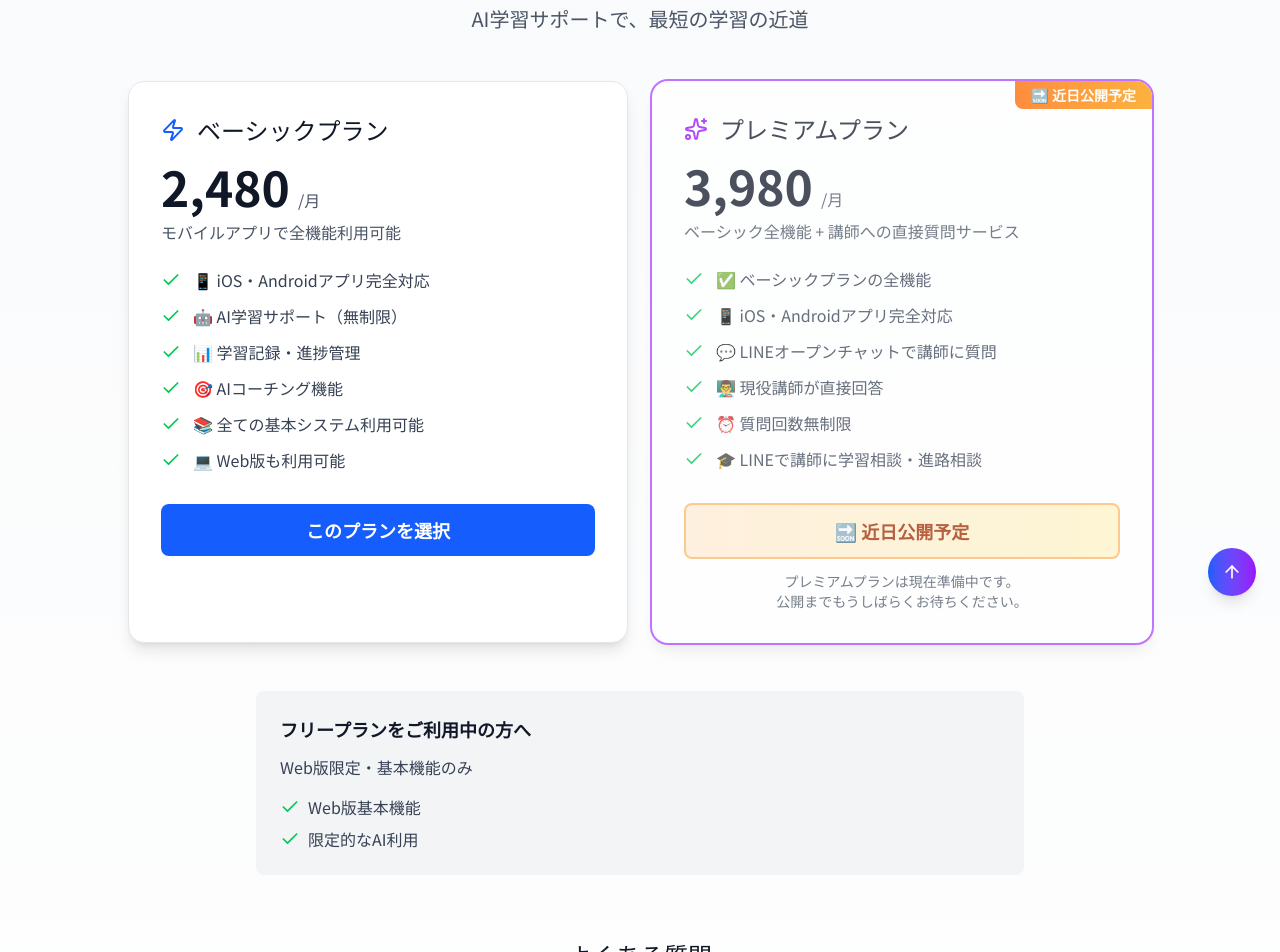
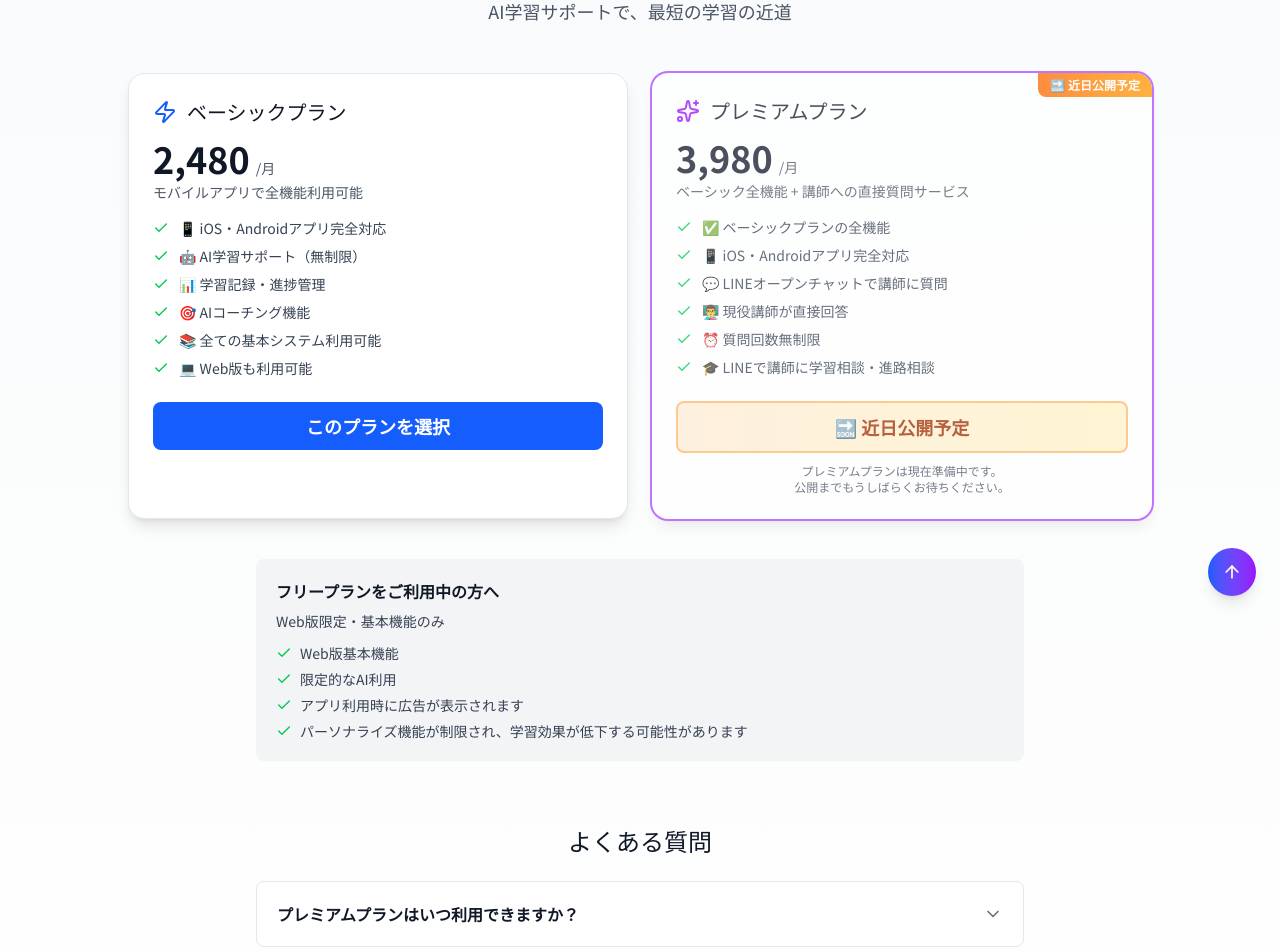
Before and after one commit to YukiOgata-tech/Lival-web, a Next.js app: page /pricing in a window 1280 px wide. Shown: the part 180-1132 px from the top of the page. Built offline with nearby package versions, Linux system fonts and the light colour scheme; no server answers; a web font is replaced by a local one.

Commit message:
responsive for some of pages section updated

```diff
--- a/src/app/pricing/page.tsx
+++ b/src/app/pricing/page.tsx
@@ -2,10 +2,11 @@
 
 import { useState } from 'react'
 import { useRouter } from 'next/navigation'
+import { motion, AnimatePresence } from 'framer-motion'
 import { useAuth } from '@/hooks/useAuth'
 import VerifyEmailBanner from '@/components/account/VerifyEmailBanner'
 import { SUBSCRIPTION_PLANS, formatPrice } from '@/data/subscriptions'
-import { Check, Sparkles, Zap } from 'lucide-react'
+import { Check, Sparkles, Zap, ChevronDown } from 'lucide-react'
 
 export default function PricingPage() {
   const router = useRouter()
@@ -39,30 +40,29 @@ export default function PricingPage() {
   const currentPlan = userData?.subscription?.plan || 'free_web'
 
   return (
-    <div className="min-h-screen bg-gradient-to-b from-gray-50 to-white py-12 px-4 sm:px-6 lg:px-8">
+    <div className="min-h-screen bg-gradient-to-b from-gray-50 to-white py-8 sm:py-12 px-4 sm:px-6 lg:px-8">
       <div className="max-w-7xl mx-auto">
         {/* ヘッダー */}
-        {/* ヘッダー */}
-        <div className="text-center mb-6 sm:mb-12">
-          <h1 className="text-3xl sm:text-4xl font-bold text-gray-900 mb-2 sm:mb-4">
+        <div className="text-center mb-8 sm:mb-12">
+          <h1 className="text-3xl sm:text-4xl font-bold text-gray-900 mb-2">
             あなたに最適なプランを選択
           </h1>
-          <p className="text-base sm:text-xl text-gray-600">
+          <p className="text-base sm:text-lg text-gray-600">
             AI学習サポートで、最短の学習の近道
           </p>
         </div>
         {/* 未認証ユーザー向けバナー */}
-        <div className="mb-4 sm:mb-6">
+        <div className="mb-6 sm:mb-8">
           <VerifyEmailBanner />
         </div>
 
         {/* 現在のプラン表示 */}
         {currentPlan !== 'free_web' && (
-          <div className="mb-8 p-4 bg-blue-50 border border-blue-200 rounded-lg text-center">
-            <p className="text-blue-800 mb-2">
+          <div className="mb-6 p-4 bg-blue-50 border border-blue-200 rounded-lg text-center">
+            <p className="text-blue-800 mb-1.5 text-sm sm:text-base">
               現在のプラン: <span className="font-bold">{SUBSCRIPTION_PLANS[currentPlan]?.name}</span>
             </p>
-            <p className="text-sm text-blue-700">
+            <p className="text-xs sm:text-sm text-blue-700">
               プラン変更をご希望の場合は、プランカードをクリックしてサブスクリプション管理ページにアクセスしてください
             </p>
           </div>
@@ -75,7 +75,7 @@ export default function PricingPage() {
             plan={SUBSCRIPTION_PLANS.basic}
             isCurrentPlan={currentPlan === 'basic'}
             onSelect={() => handleSubscribe('basic')}
-            icon={<Zap className="w-6 h-6 text-blue-600" />}
+            icon={<Zap className="w-5 h-5 sm:w-6 sm:h-6 text-blue-600" />}
           />
 
           {/* プレミアムプラン */}
@@ -85,22 +85,22 @@ export default function PricingPage() {
             onSelect={() => handleSubscribe('premium')}
             isPopular
             hasTrial={!userData?.subscription?.hasUsedTrial}
-            icon={<Sparkles className="w-6 h-6 text-purple-600" />}
+            icon={<Sparkles className="w-5 h-5 sm:w-6 sm:h-6 text-purple-600" />}
           />
         </div>
 
         {/* フリープランの説明 */}
-        <div className="mt-8 sm:mt-12 p-5 sm:p-6 bg-gray-100 rounded-lg max-w-3xl mx-auto">
-          <h3 className="text-base sm:text-lg font-semibold text-gray-900 mb-2 sm:mb-3">
+        <div className="mt-8 sm:mt-10 p-4 sm:p-5 bg-gray-100 rounded-lg max-w-3xl mx-auto">
+          <h3 className="text-base font-semibold text-gray-900 mb-2">
             フリープランをご利用中の方へ
           </h3>
-          <p className="text-gray-700 text-sm sm:text-base mb-3 sm:mb-4">
+          <p className="text-gray-700 text-sm mb-3">
             {SUBSCRIPTION_PLANS.free_web.description}
           </p>
-          <ul className="space-y-1.5 sm:space-y-2">
+          <ul className="space-y-1.5">
             {SUBSCRIPTION_PLANS.free_web.features?.map((feature, index) => (
-              <li key={index} className="flex items-start text-gray-700">
-                <Check className="w-4 h-4 sm:w-5 sm:h-5 text-green-500 mr-2 flex-shrink-0 mt-0.5" />
+              <li key={index} className="flex items-start text-gray-700 text-sm">
+                <Check className="w-4 h-4 text-green-500 mr-2 flex-shrink-0 mt-0.5" />
                 <span>{feature}</span>
               </li>
             ))}
@@ -108,14 +108,14 @@ export default function PricingPage() {
         </div>
 
         {/* FAQ */}
-        <div className="mt-16 max-w-3xl mx-auto">
-          <h2 className="text-2xl font-bold text-gray-900 mb-6 text-center">
+        <div className="mt-12 sm:mt-16 max-w-3xl mx-auto">
+          <h2 className="text-xl sm:text-2xl font-bold text-gray-900 mb-6 text-center">
             よくある質問
           </h2>
-          <div className="space-y-4">
+          <div className="space-y-3 sm:space-y-4">
             <FAQItem
               question="プレミアムプランはいつ利用できますか？"
-              answer="プレミアムプランは現在準備中で、近日中に公開予定です。公開までもうしばらくお待ちください。初回リリース時には3無料トライアル期間を提供する予定です。"
+              answer="プレミアムプランは現在準備中で、近日中に公開予定です。公開までもうしばらくお待ちください。リリース時には3日間無料トライアル期間を提供する予定です。"
             />
             <FAQItem
               question="支払い方法は何がありますか？"
@@ -165,48 +165,48 @@ function PlanCard({ plan, isCurrentPlan, isPopular, hasTrial, onSelect, icon }:
     >
       {/* 近日公開予定バッジ */}
       {isComingSoon && (
-        <div className="absolute top-0 right-0 bg-gradient-to-r from-orange-500 to-amber-500 text-white px-4 py-1 text-sm font-semibold rounded-bl-lg z-10">
+        <div className="absolute top-0 right-0 bg-gradient-to-r from-orange-500 to-amber-500 text-white px-3 py-1 text-xs font-semibold rounded-bl-lg z-10">
           🔜 近日公開予定
         </div>
       )}
 
       {/* 人気バッジ */}
       {isPopular && !isComingSoon && (
-        <div className="absolute top-0 right-0 bg-gradient-to-r from-purple-600 to-pink-600 text-white px-4 py-1 text-sm font-semibold rounded-bl-lg">
+        <div className="absolute top-0 right-0 bg-gradient-to-r from-purple-600 to-pink-600 text-white px-3 py-1 text-xs font-semibold rounded-bl-lg">
           人気 No.1
         </div>
       )}
 
       {/* トライアルバッジ */}
       {hasTrial && !isComingSoon && (
-        <div className="absolute top-0 left-0 bg-gradient-to-r from-green-500 to-emerald-500 text-white px-4 py-1 text-sm font-semibold rounded-br-lg">
+        <div className="absolute top-0 left-0 bg-gradient-to-r from-green-500 to-emerald-500 text-white px-3 py-1 text-xs font-semibold rounded-br-lg">
           🎁 3日間無料
         </div>
       )}
 
-      <div className="p-5 sm:p-8">
+      <div className="p-5 sm:p-6">
         {/* アイコンとプラン名 */}
-        <div className="flex items-center mb-3 sm:mb-4">
+        <div className="flex items-center mb-3">
           {icon}
-          <h3 className="text-xl sm:text-2xl font-bold text-gray-900 ml-3">{plan.name}</h3>
+          <h3 className="text-lg sm:text-xl font-bold text-gray-900 ml-2.5">{plan.name}</h3>
         </div>
 
         {/* 価格 */}
-        <div className="mb-4 sm:mb-6">
+        <div className="mb-4">
           <div className="flex items-baseline">
-            <span className="text-3xl sm:text-5xl font-extrabold text-gray-900">
+            <span className="text-3xl sm:text-4xl font-extrabold text-gray-900">
               {plan.price.toLocaleString()}
             </span>
-            <span className="text-gray-600 ml-2 text-sm sm:text-base">/月</span>
+            <span className="text-gray-600 ml-1.5 text-sm">/月</span>
           </div>
-          <p className="text-gray-600 mt-1 sm:mt-2 text-sm sm:text-base">{plan.description}</p>
+          <p className="text-gray-600 mt-1 text-sm">{plan.description}</p>
         </div>
 
         {/* 機能リスト */}
-        <ul className="space-y-2.5 sm:space-y-3 mb-6 sm:mb-8">
+        <ul className="space-y-2 mb-6">
           {plan.features?.map((feature, index) => (
-            <li key={index} className="flex items-start">
-              <Check className="w-4 h-4 sm:w-5 sm:h-5 text-green-500 mr-3 flex-shrink-0 mt-0.5" />
+            <li key={index} className="flex items-start text-sm">
+              <Check className="w-4 h-4 text-green-500 mr-2.5 flex-shrink-0 mt-0.5" />
               <span className="text-gray-700">{feature}</span>
             </li>
           ))}
@@ -216,7 +216,7 @@ function PlanCard({ plan, isCurrentPlan, isPopular, hasTrial, onSelect, icon }:
         <button
           onClick={isComingSoon ? undefined : onSelect}
           disabled={isCurrentPlan || isComingSoon}
-          className={`w-full py-3 px-6 rounded-lg font-semibold text-lg transition-all ${
+          className={`w-full py-2.5 px-5 rounded-lg font-semibold text-base sm:text-lg transition-all ${
             isComingSoon
               ? 'bg-gradient-to-r from-orange-100 to-amber-100 text-orange-800 cursor-not-allowed border-2 border-orange-300'
               : isCurrentPlan
@@ -231,7 +231,7 @@ function PlanCard({ plan, isCurrentPlan, isPopular, hasTrial, onSelect, icon }:
 
         {/* 近日公開予定の説明 */}
         {isComingSoon && (
-          <p className="text-sm text-center text-gray-600 mt-3">
+          <p className="text-xs text-center text-gray-600 mt-2.5">
             プレミアムプランは現在準備中です。<br />
             公開までもうしばらくお待ちください。
           </p>
@@ -247,12 +247,35 @@ interface FAQItemProps {
 }
 
 function FAQItem({ question, answer }: FAQItemProps) {
+  const [isOpen, setIsOpen] = useState(false)
+
   return (
-    <details className="bg-white p-6 rounded-lg border border-gray-200">
-      <summary className="font-semibold text-gray-900 cursor-pointer">
-        {question}
-      </summary>
-      <p className="mt-3 text-gray-700">{answer}</p>
-    </details>
+    <div className="bg-white rounded-lg border border-gray-200 overflow-hidden">
+      <button
+        className="w-full flex justify-between items-center text-left p-4 sm:p-5"
+        onClick={() => setIsOpen(!isOpen)}
+      >
+        <span className="font-semibold text-gray-900 text-sm sm:text-base">{question}</span>
+        <ChevronDown
+          className={`w-5 h-5 text-gray-500 transition-transform duration-300 ${
+            isOpen ? 'rotate-180' : ''
+          }`}
+        />
+      </button>
+      <AnimatePresence>
+        {isOpen && (
+          <motion.div
+            initial={{ opacity: 0, height: 0 }}
+            animate={{ opacity: 1, height: 'auto' }}
+            exit={{ opacity: 0, height: 0 }}
+            transition={{ duration: 0.3, ease: 'easeInOut' }}
+          >
+            <div className="px-4 sm:px-5 pb-4 sm:pb-5">
+              <p className="text-gray-700 text-sm">{answer}</p>
+            </div>
+          </motion.div>
+        )}
+      </AnimatePresence>
+    </div>
   )
 }
--- a/src/data/subscriptions.ts
+++ b/src/data/subscriptions.ts
@@ -14,7 +14,9 @@ export const SUBSCRIPTION_PLANS: Record<string, PricingPlanDetail> = {
     description: 'Web版限定・基本機能のみ',
     features: [
       'Web版基本機能',
-      '限定的なAI利用'
+      '限定的なAI利用',
+      'アプリ利用時に広告が表示されます',
+      'パーソナライズ機能が制限され、学習効果が低下する可能性があります'
     ],
     restrictions: [
       'モバイルアプリ利用不可',
```
